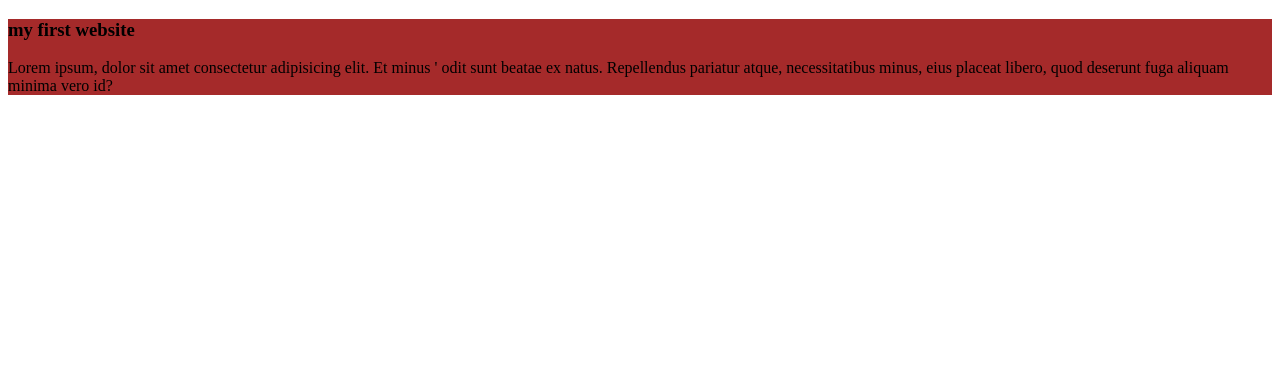
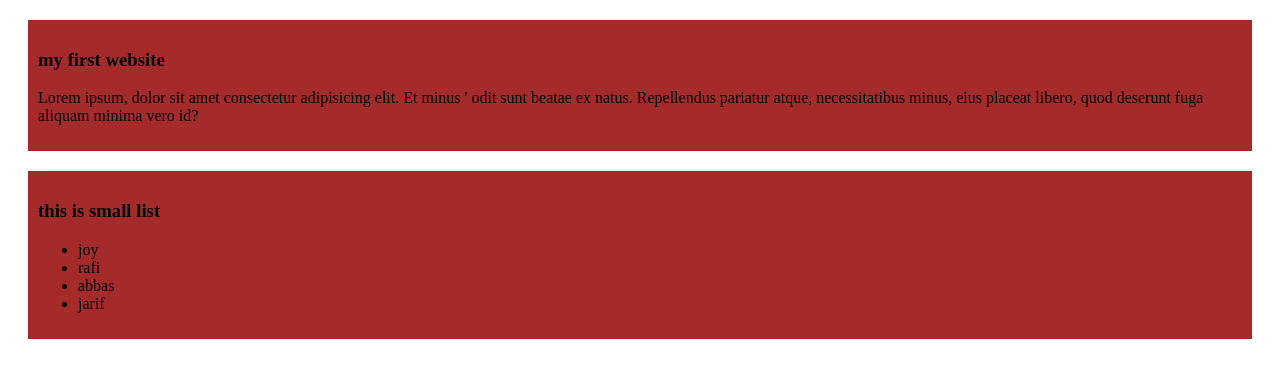
Before and after one commit to mijan280/poject, a plain HTML site: page index.html in a window 1280 px wide. Drawn offline with Linux system fonts and the light colour scheme.

Commit message:
(this is a unorder list to push)

```diff
--- a/index.html
+++ b/index.html
@@ -13,5 +13,15 @@
         odit sunt beatae ex natus. Repellendus pariatur atque, necessitatibus minus,
         eius placeat libero, quod deserunt fuga aliquam minima vero id?</p>
     </div>
+    <div>
+        <h3>this is small list</h3>
+        <ul>
+            <li>joy</li>
+            <li>rafi</li>
+            <li>abbas</li>
+            <li>jarif</li>
+        </ul>
+    </div>
+
 </body>
 </html>
--- a/styles/styles.css
+++ b/styles/styles.css
@@ -1,3 +1,5 @@
 div{
     background-color: brown;
+    padding: 10px;
+    margin: 20px;
 }
```
